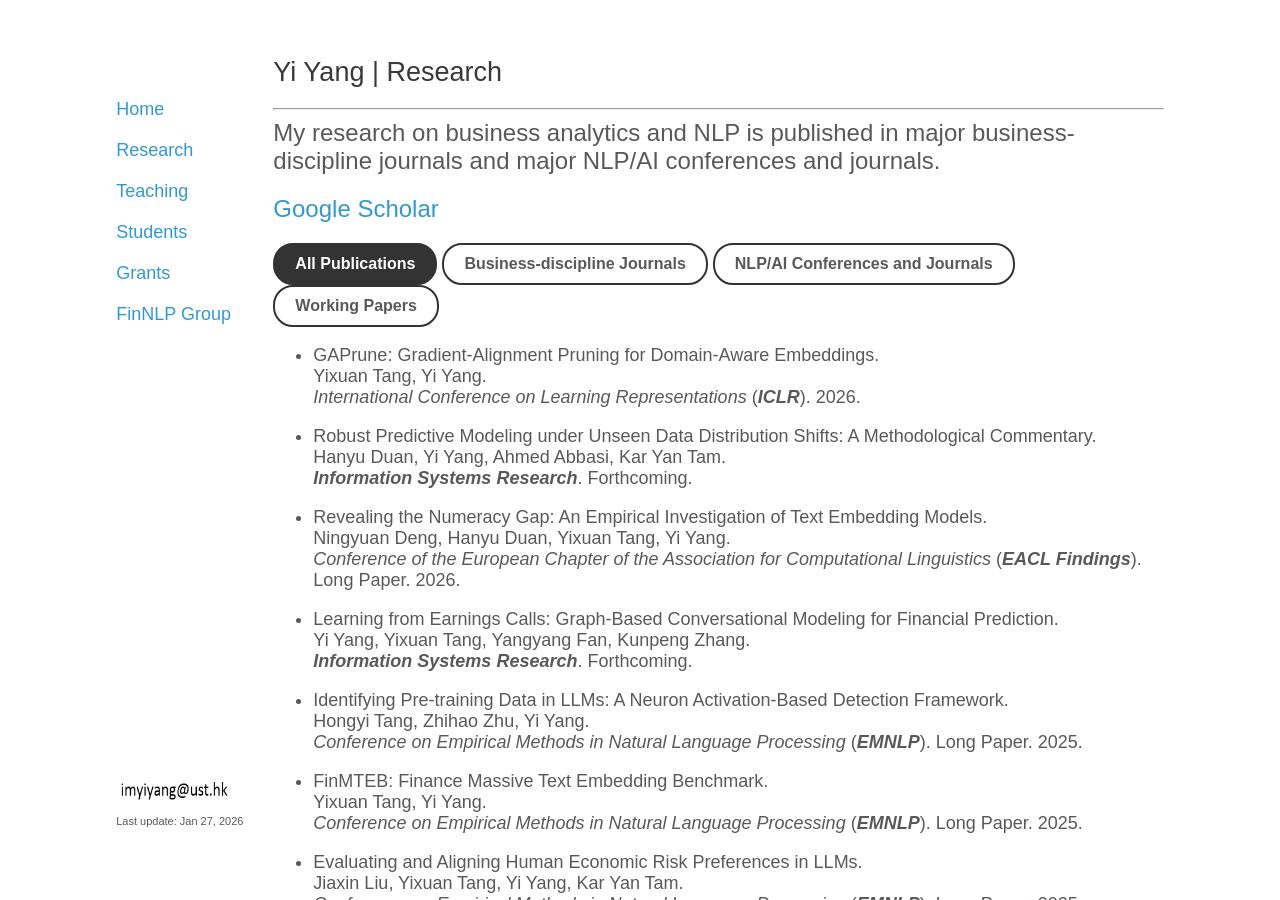
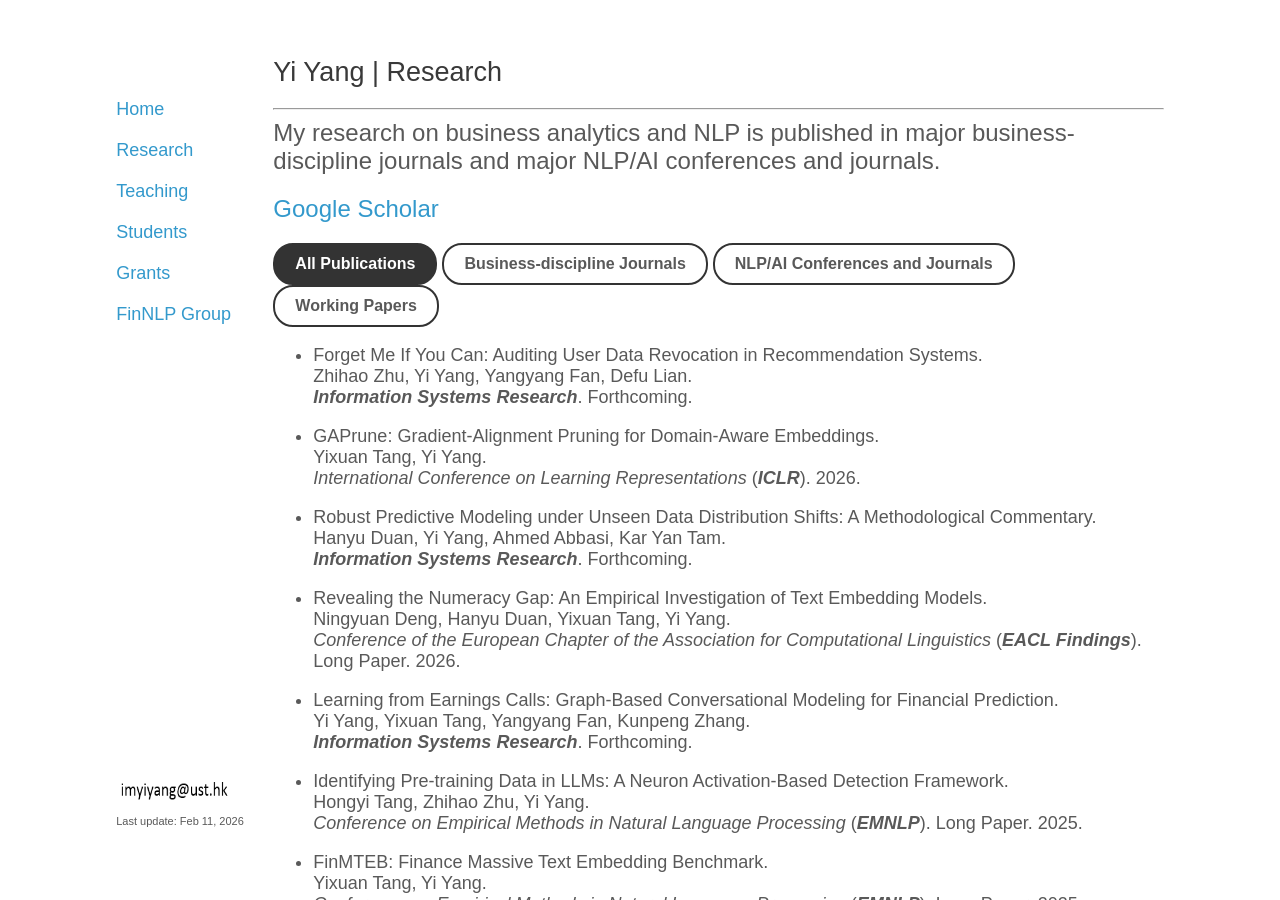
Before and after one commit to yya518/yya518.github.io, a Jekyll site: the page built from research.md, in a window 1280 px wide and 900 px high. Built offline with Jekyll 4.4.1, drawn with Linux system fonts in a browser that asks for light colours.

Commit message:
isr recaudit

```diff
--- a/_layouts/default.html
+++ b/_layouts/default.html
@@ -21,7 +21,7 @@
 
       <footer>
                    <img src="email.png" width=120 height=25>
-           <p><small>Last update: Jan 27, 2026</small><br>
+           <p><small>Last update: Feb 11, 2026</small><br>
 
         <!--<small>Powered by <a href="https://github.com/mojombo/jekyll">Jekyll</a> </small></p>-->
       </footer>
--- a/research.md
+++ b/research.md
@@ -15,6 +15,12 @@ title: research
 </span>
 
 {% include publication-buttons.html %}
+
++ Forget Me If You Can: Auditing User Data Revocation in Recommendation Systems.
+Zhihao Zhu, Yi Yang, Yangyang Fan, Defu Lian.
+***Information Systems Research***. Forthcoming.
+{: .business}
+
 + GAPrune: Gradient-Alignment Pruning for Domain-Aware Embeddings.
 Yixuan Tang, Yi Yang.
 *International Conference on Learning Representations* (***ICLR***). 2026.
@@ -80,11 +86,6 @@ Hanyu Duan, Jiaxin Liu, Yi Yang, Kar Yan Tam.
 + Designing Financial Text Embeddings with Persona–Based Supervision.
 Yixuan Tang, Yi Yang.
 *Under Review*.
-{: .working}
-
-+ Forget Me If You Can: Auditing User Data Revocation in Recommendation Systems.
-Zhihao Zhu, Yi Yang, Jin Chen, Yangyang Fan, Defu Lian.
-*Major Revision*.
 {: .working}
 
 + PatentsNET: A Graph Representation Learning Approach for Predicting Patent Economic Value and Litigation Risk.
```
